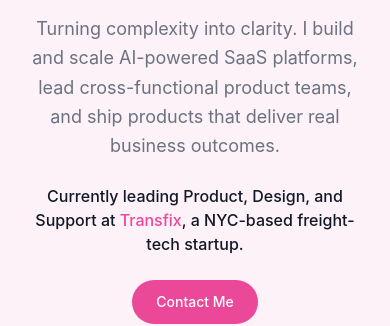
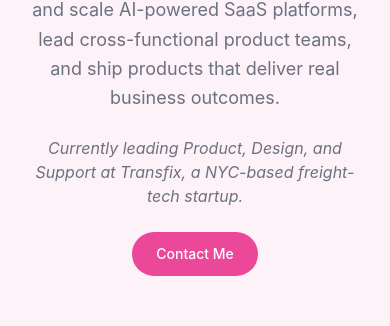
Before and after one commit to michpow/Claude-hello-world, a Next.js app: page / in a window 390 px wide. Shown: the part 439-765 px from the top of the page. Built offline with nearby package versions, Linux system fonts and the light colour scheme.

Commit message:
Style Transfix line as gray italic and reduce mobile padding
- Change Transfix line to gray italic text for a subtler look
- Reduce vertical padding on mobile (py-12) while keeping
  desktop padding (md:py-24)

https://claude.ai/code/session_01WpdYvyEhqjTQjLmoq3cvbT

```diff
--- a/src/components/HeroSection.tsx
+++ b/src/components/HeroSection.tsx
@@ -7,7 +7,7 @@ import HeadshotImage from "./HeadshotImage";
 export default function HeroSection() {
   return (
     <section className="bg-pink-light">
-      <div className="mx-auto flex max-w-5xl flex-col items-center gap-6 px-6 py-24 text-center">
+      <div className="mx-auto flex max-w-5xl flex-col items-center gap-6 px-6 py-12 text-center md:py-24">
         <HeadshotImage size="lg" />
 
         <h1 className="text-4xl font-bold text-heading md:text-5xl">
@@ -24,10 +24,9 @@ export default function HeroSection() {
           that deliver real business outcomes.
         </p>
 
-        <p className="text-md font-medium text-heading">
-          Currently leading Product, Design, and Support at{" "}
-          <span className="text-pink-dark">Transfix</span>, a NYC-based
-          freight-tech startup.
+        <p className="text-md italic text-gray">
+          Currently leading Product, Design, and Support at Transfix, a
+          NYC-based freight-tech startup.
         </p>
 
         <div className="flex flex-wrap justify-center gap-4">
```
